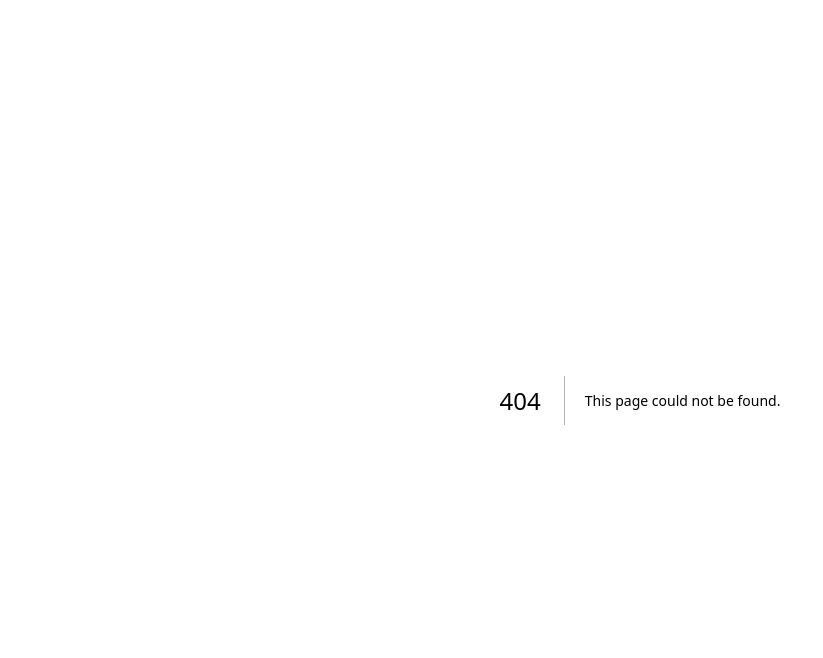
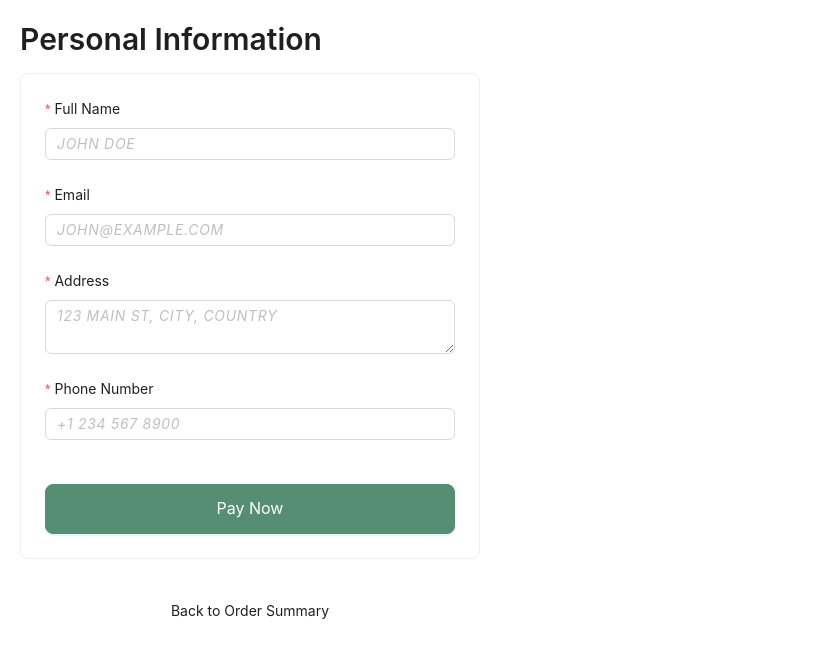
Before and after one commit to AkimovaKsenia/Xmas, a Next.js app in the folder OneDrive/Desktop/XmasShop/my-next-app/: page /personal-info in a window 1280 px wide. Before the commit this address had no page. Shown: the top 658 px of the page, without its empty margins (0-823 px from the left). Built offline with nearby package versions, Linux system fonts and the light colour scheme.

Commit message:
+Персональные данные

```diff
--- a/OneDrive/Desktop/XmasShop/my-next-app/app/components/layout/header/cart/Cart.tsx
+++ b/OneDrive/Desktop/XmasShop/my-next-app/app/components/layout/header/cart/Cart.tsx
@@ -1,27 +1,3 @@
-// import { Badge, Button, Card, Drawer, Space } from "antd";
-// import { FC, useState } from "react";
-// import styles from "./Cart.module.scss";
-// import CartItem from "./cart-item/CartItem";
-// import { cart } from "@/app/data/cart.data";
-// const Cart: FC = () => {
-//   const [isOpen, setIsOpen] = useState(false);
-//   return (
-//     <div className={styles["wrapper-cart"]}>
-//       <button className={styles.heading} onClick={() => setIsOpen(!isOpen)}>
-//         <span className={styles.badge}>1</span>
-//         <span className={styles.text}>My Basket</span>
-//       </button>
-//       {isOpen && (
-//         <div className={styles.cart}>
-//           {cart.map((item) => (
-//             <CartItem item={item} key={item.id} />
-//           ))}
-//         </div>
-//       )}
-//     </div>
-//   );
-// };
-// export default Cart;
 import { Badge, Button, Card, Drawer, Space } from "antd";
 import { FC, useState } from "react";
 import styles from "./Cart.module.scss";
@@ -30,10 +6,19 @@ import { cart } from "@/app/data/cart.data";
 import { useTypedSelector } from "@/app/hooks/useTypedSelector";
 import { formatToCurrency } from "@/app/utils/format-to-currency";
 import { useCart } from "@/app/hooks/useCart";
+import { useRouter } from "next/router";
 
 const Cart: FC = () => {
   const [isOpen, setIsOpen] = useState(false);
   const { cart, total } = useCart();
+  const router = useRouter();
+  const handleCheckout = () => {
+    setIsOpen(false);
+    router.push({
+      pathname: "/checkout",
+      query: { fromCart: true }, // Можно передать дополнительные параметры
+    });
+  };
   return (
     <div className={styles["wrapper-cart"]}>
       <Button
@@ -60,7 +45,9 @@ const Cart: FC = () => {
             <span>{formatToCurrency(total)}</span>
           </div>
           <Button className={styles.secondary_button}>
-            <span className={styles.text}>Checkout</span>
+            <span className={styles.text} onClick={handleCheckout}>
+              Checkout
+            </span>
           </Button>
         </div>
       </Drawer>
--- /dev/null
+++ b/OneDrive/Desktop/XmasShop/my-next-app/app/components/layout/header/cart/checkoutScreen/Checkout.module.scss
@@ -0,0 +1,35 @@
+.checkoutContainer {
+  max-width: 500px;
+  margin: 50 auto;
+  padding: 20px;
+}
+
+.orderCard {
+  margin-bottom: 20px;
+}
+
+.orderItem {
+  display: flex;
+  justify-content: space-between;
+  margin-bottom: 10px;
+}
+
+.totalSection {
+  display: flex;
+  justify-content: space-between;
+  margin: 10px 0;
+}
+
+.payButton {
+  background-color: #568e73; /* Оранжевый */
+  border-color: #568e73;
+  margin-top: 20px;
+  height: 50px;
+  font-size: 16px;
+}
+
+.backButton {
+  margin-top: 15px;
+  text-align: center;
+  width: 100%;
+}
--- /dev/null
+++ b/OneDrive/Desktop/XmasShop/my-next-app/app/components/layout/header/cart/checkoutScreen/CheckoutScreen.tsx
@@ -0,0 +1,90 @@
+import { Button, Card, Divider, Typography } from "antd";
+import { NextPage } from "next";
+import { useRouter } from "next/router";
+import { useEffect, useState } from "react";
+import { useCart } from "@/app/hooks/useCart";
+import { formatToCurrency } from "@/app/utils/format-to-currency";
+import styles from "./Checkout.module.scss";
+
+const { Title, Text } = Typography;
+
+const CheckoutPage: NextPage = () => {
+  const router = useRouter();
+  const { cart, total } = useCart();
+  const [loading, setLoading] = useState(true);
+
+  useEffect(() => {
+    // Проверяем загрузку данных
+    if (cart !== undefined) {
+      setLoading(false);
+
+      // Если корзина пуста и мы не пришли со страницы корзины
+      if (cart.length === 0 && !router.query.fromCart) {
+        router.push("/");
+      }
+    }
+  }, [cart, router]);
+
+  const handleConfirmPayment = () => {
+    // Логика обработки оплаты
+
+    router.push("/personal-info"); // Возврат на главную
+  };
+
+  if (cart.length === 0) {
+    return <div>Loading...</div>;
+  }
+
+  return (
+    <div className={styles.checkoutContainer}>
+      <Title level={2}>Order Summary</Title>
+
+      <Card className={styles.orderCard}>
+        {cart.map((item) => (
+          <div key={item.id} className={styles.orderItem}>
+            <Text strong>{item.product.name}</Text>
+            <Text>
+              {item.quantity} × {formatToCurrency(item.product.price)} ={" "}
+              {formatToCurrency(item.product.price * item.quantity)}
+            </Text>
+          </div>
+        ))}
+
+        <Divider />
+
+        <div className={styles.totalSection}>
+          <Text strong>Subtotal:</Text>
+          <Text>{formatToCurrency(total)}</Text>
+        </div>
+        <div className={styles.totalSection}>
+          <Text strong>Shipping:</Text>
+          <Text>{formatToCurrency(0)}</Text>
+        </div>
+        <div className={styles.totalSection}>
+          <Text strong>Total:</Text>
+          <Text strong>{formatToCurrency(total)}</Text>
+        </div>
+      </Card>
+
+      <Button
+        type="primary"
+        size="large"
+        block
+        onClick={handleConfirmPayment}
+        className={styles.payButton}
+      >
+        Confirm
+      </Button>
+
+      <Button
+        type="text"
+        onClick={() => router.back()}
+        className={styles.backButton}
+      >
+        Back to Cart
+      </Button>
+    </div>
+  );
+};
+
+export default CheckoutPage;
--- a/OneDrive/Desktop/XmasShop/my-next-app/app/components/layout/header/search/Search.module.scss
+++ b/OneDrive/Desktop/XmasShop/my-next-app/app/components/layout/header/search/Search.module.scss
@@ -1,7 +1,11 @@
 .search {
   position: relative;
   width: 30%; // Заменяет @apply w-80 (1rem = 4px, 20rem = 80px)// Заменяет @apply relative
+  text-transform: none !important;
 
+  .search input {
+    text-transform: none !important;
+  }
   > div {
     position: relative;
   }
--- a/OneDrive/Desktop/XmasShop/my-next-app/app/components/layout/header/search/Search.tsx
+++ b/OneDrive/Desktop/XmasShop/my-next-app/app/components/layout/header/search/Search.tsx
@@ -7,10 +7,8 @@ const SearchComponent: FC = () => {
   const [searchTerm, setSearchTerm] = useState("");
   return (
     <div className={styles.search}>
-      <Search
+      <Input
         placeholder="Your Change..."
-        loading
-        enterButton
         onChange={(e) => setSearchTerm(e.target.value)}
         value={searchTerm}
         style={{
--- a/OneDrive/Desktop/XmasShop/my-next-app/app/components/ui/catalog/sorting/Sorting.tsx
+++ b/OneDrive/Desktop/XmasShop/my-next-app/app/components/ui/catalog/sorting/Sorting.tsx
@@ -34,10 +34,15 @@ const Sorting: FC<ISorting> = ({ sortType, setSortType }) => {
       mode="vertical"
     >
       <SubMenu
+        className={styles.container}
+        style={{ color: "#568E73" }}
         key="sub2"
         icon={<FaRegStar style={{ color: "#568E73" }} />}
         title={
-          <span style={{ color: "#568E73", fontWeight: 500 }}>
+          <span
+            className={styles.title}
+            style={{ color: "#568E73", fontWeight: 700, fontSize: 16 }}
+          >
             {sortingData.find((sort) => sort.value == sortType)?.label}
           </span>
         }
--- /dev/null
+++ b/OneDrive/Desktop/XmasShop/my-next-app/pages/checkout.tsx
@@ -0,0 +1,3 @@
+import CheckoutPage from "@/app/components/layout/header/cart/checkoutScreen/CheckoutScreen";
+
+export default CheckoutPage;
--- /dev/null
+++ b/OneDrive/Desktop/XmasShop/my-next-app/pages/personal-info.tsx
@@ -0,0 +1,83 @@
+import { Button, Card, Form, Input, Typography } from "antd";
+import { useRouter } from "next/router";
+import styles from "../app/components/layout/header/cart/checkoutScreen/Checkout.module.scss";
+
+const { Title } = Typography;
+
+const PersonalInfoPage = () => {
+  const router = useRouter();
+  const [form] = Form.useForm();
+
+  const handleSubmit = () => {
+    // Здесь можно добавить логику обработки данных
+    alert("Payment successful! Your order has been placed.");
+    router.push("/"); // Переход на главную после оплаты
+  };
+
+  return (
+    <div className={styles.checkoutContainer}>
+      <Title level={2}>Personal Information</Title>
+
+      <Card className={styles.orderCard}>
+        <Form form={form} layout="vertical" onFinish={handleSubmit}>
+          <Form.Item
+            name="name"
+            label="Full Name"
+            rules={[{ required: true, message: "Please enter your name" }]}
+          >
+            <Input placeholder="John Doe" />
+          </Form.Item>
+
+          <Form.Item
+            name="email"
+            label="Email"
+            rules={[
+              { required: true, message: "Please enter your email" },
+              { type: "email", message: "Please enter a valid email" },
+            ]}
+          >
+            <Input placeholder="john@example.com" />
+          </Form.Item>
+
+          <Form.Item
+            name="address"
+            label="Address"
+            rules={[{ required: true, message: "Please enter your address" }]}
+          >
+            <Input.TextArea placeholder="123 Main St, City, Country" />
+          </Form.Item>
+
+          <Form.Item
+            name="phone"
+            label="Phone Number"
+            rules={[
+              { required: true, message: "Please enter your phone number" },
+            ]}
+          >
+            <Input placeholder="+1 234 567 8900" />
+          </Form.Item>
+
+          <Button
+            type="primary"
+            size="large"
+            htmlType="submit"
+            block
+            className={styles.payButton}
+          >
+            Pay Now
+          </Button>
+        </Form>
+      </Card>
+
+      <Button
+        type="text"
+        onClick={() => router.back()}
+        className={styles.backButton}
+      >
+        Back to Order Summary
+      </Button>
+    </div>
+  );
+};
+
+export default PersonalInfoPage;
```
Also changed, not shown: OneDrive/Desktop/XmasShop/my-next-app/app/components/ui/catalog/sorting/Sorting.module.scss (+6 -6 lines), OneDrive/Desktop/XmasShop/my-next-app/app/assets/auth.jpg (added).
